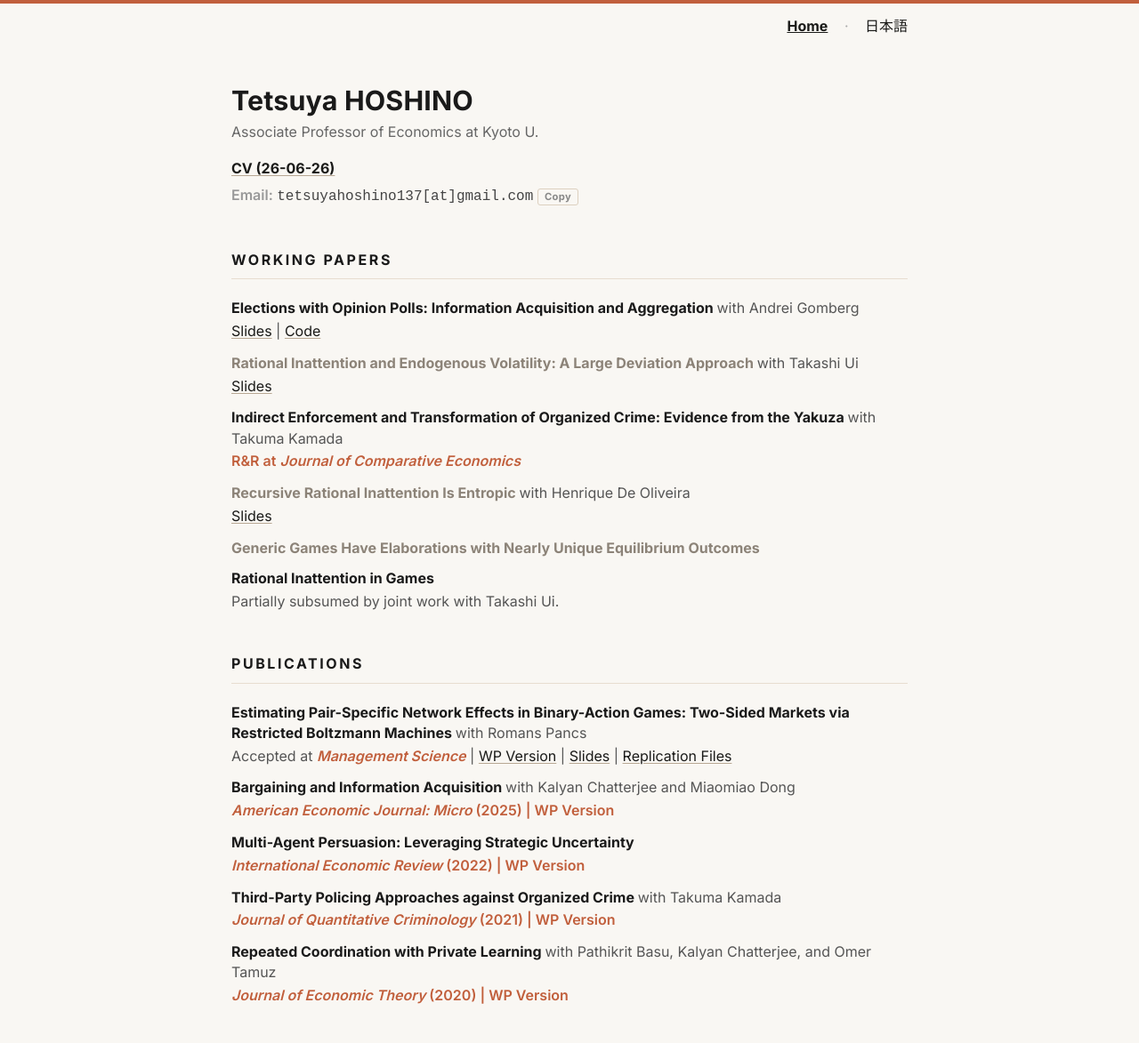
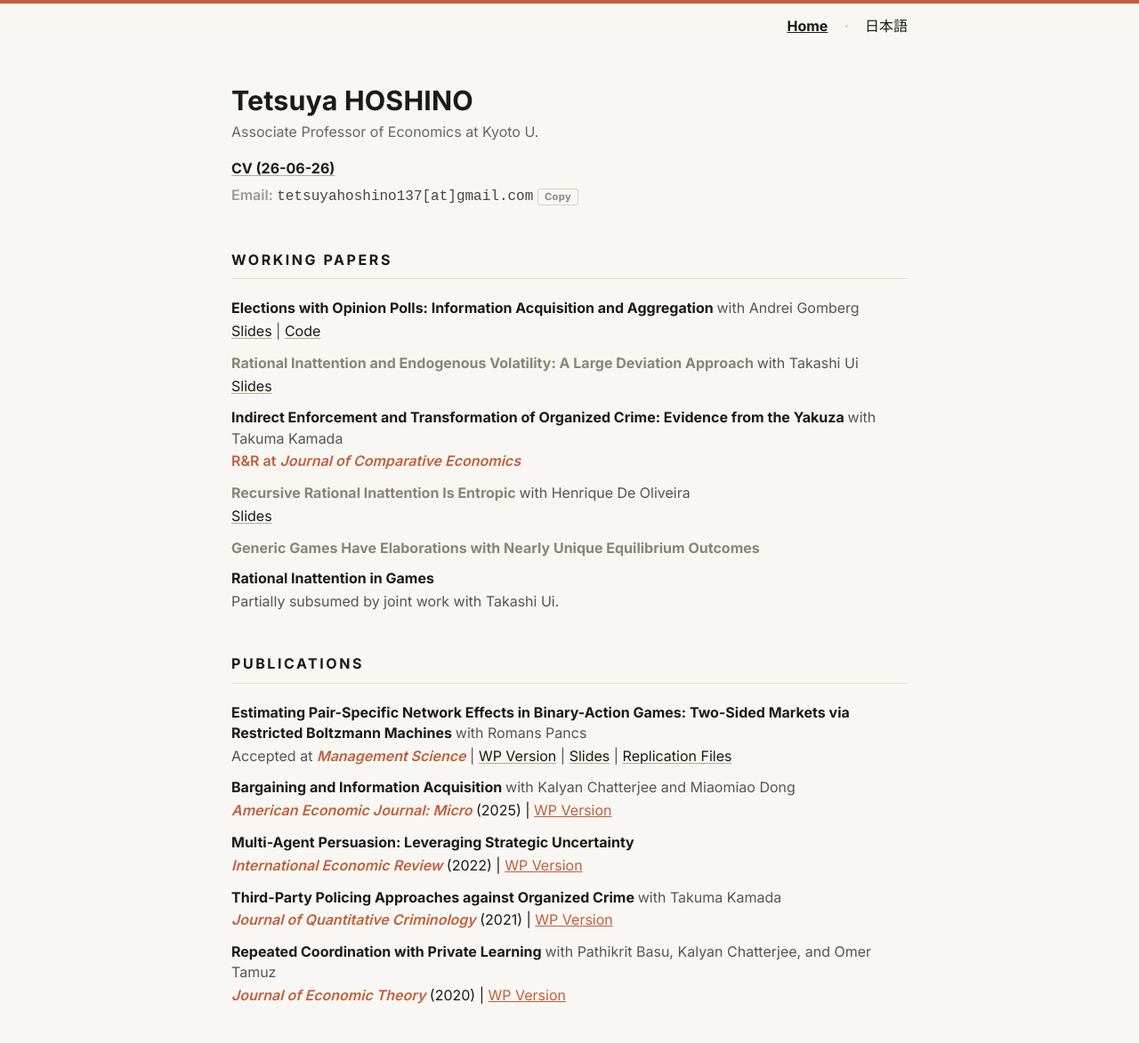
Before and after one commit to tetsuyahoshino137/tetsuyahoshino137.github.io, a Jekyll site: the page built from index.md, in a window 1280 px wide. Shown: the whole page at 89% size. Built offline with Jekyll 4.4.1, drawn with Linux system fonts in a browser that asks for light colours.

Commit message:
Refactor badge spans for publication entries

```diff
--- a/index.md
+++ b/index.md
@@ -87,10 +87,8 @@ title: Home
           <span class="authors">with Kalyan Chatterjee and Miaomiao Dong</span>
         </div>
         <div class="paper-pub">
-          <span class="badge">
-            <em>American Economic Journal: Micro</em> (2025) |
-            <a href="papers/ChatterjeeDongHoshinoAEJ240904.pdf">WP Version</a>
-          </span>
+          <span class="badge"><em>American Economic Journal: Micro</em></span> (2025) |
+          <a href="papers/ChatterjeeDongHoshinoAEJ240904.pdf">WP Version</a>
         </div>
       </li>
       <li>
@@ -98,10 +96,8 @@ title: Home
           <a href="https://onlinelibrary.wiley.com/doi/10.1111/iere.12546">Multi-Agent Persuasion: Leveraging Strategic Uncertainty</a>
         </div>
         <div class="paper-pub">
-          <span class="badge">
-            <em>International Economic Review</em> (2022) |
-            <a href="papers/HoshinoIER210901.pdf">WP Version</a>
-          </span>
+          <span class="badge"><em>International Economic Review</em></span> (2022) |
+          <a href="papers/HoshinoIER210901.pdf">WP Version</a>
         </div>
       </li>
       <li>
@@ -110,10 +106,8 @@ title: Home
           <span class="authors">with Takuma Kamada</span>
         </div>
         <div class="paper-pub">
-          <span class="badge">
-            <em>Journal of Quantitative Criminology</em> (2021) |
-            <a href="papers/HoshinoKamadaJQC200601.pdf">WP Version</a>
-          </span>
+          <span class="badge"><em>Journal of Quantitative Criminology</em></span> (2021) |
+          <a href="papers/HoshinoKamadaJQC200601.pdf">WP Version</a>
         </div>
       </li>
       <li>
@@ -121,10 +115,8 @@ title: Home
           <a href="https://www.sciencedirect.com/science/article/abs/pii/S0022053120300995">Repeated Coordination with Private Learning</a>
           <span class="authors">with Pathikrit Basu, Kalyan Chatterjee, and Omer Tamuz</span></div>
         <div class="paper-pub">
-          <span class="badge">
-            <em>Journal of Economic Theory</em> (2020) |
-            <a href="papers/BasuChatterjeeHoshinoTamuzJET200731.pdf">WP Version</a>
-          </span>
+          <span class="badge"><em>Journal of Economic Theory</em></span> (2020) |
+          <a href="papers/BasuChatterjeeHoshinoTamuzJET200731.pdf">WP Version</a>
         </div>
       </li>
     </ul>
```
